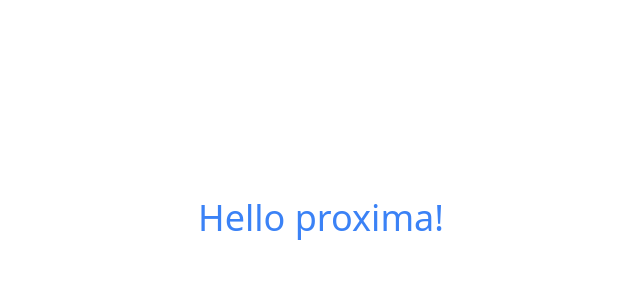
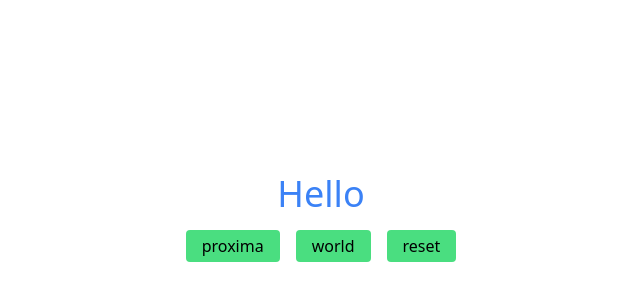
Before and after one commit to cjephuneh/proxima-app-client, a Next.js app: page / in a window 1280 px wide. Shown: the part 182-482 px from the top of the page, without its empty margins (319-959 px from the left). Built offline with nearby package versions, Linux system fonts and the light colour scheme.

Commit message:
set up RTK

```diff
--- a/package.json
+++ b/package.json
@@ -9,11 +9,13 @@
     "lint": "next lint"
   },
   "dependencies": {
+    "@reduxjs/toolkit": "^1.9.3",
     "eslint": "8.37.0",
     "eslint-config-next": "13.2.4",
     "next": "13.2.4",
     "react": "18.2.0",
-    "react-dom": "18.2.0"
+    "react-dom": "18.2.0",
+    "react-redux": "^8.0.5"
   },
   "devDependencies": {
     "autoprefixer": "^10.4.14",
--- a/pages/_app.js
+++ b/pages/_app.js
@@ -1,5 +1,9 @@
 import '@/styles/globals.css'
+import { store } from '../redux/store'
+import { Provider } from 'react-redux'
 
 export default function App({ Component, pageProps }) {
-  return <Component {...pageProps} />
+  return <Provider store={store}>
+    <Component {...pageProps} />
+  </Provider>
 }
--- a/pages/index.js
+++ b/pages/index.js
@@ -1,11 +1,11 @@
 import Head from 'next/head'
-import Image from 'next/image'
-import { Inter } from 'next/font/google'
-import styles from '@/styles/Home.module.css'
-
-const inter = Inter({ subsets: ['latin'] })
+import {  useDispatch, useSelector } from 'react-redux'
+import { sayHelloProxima, sayHelloWorld, reset } from '@/redux/slice/testSlice'
 
 export default function Home() {
+    const greet = useSelector((state) => state.test.value)
+
+    const dispatch = useDispatch()
   return (
       <>
         <Head>
@@ -14,9 +14,18 @@ export default function Home() {
           <meta name="viewport" content="width=device-width, initial-scale=1" />
           <link rel="icon" href="/favicon.ico" />
         </Head>
-      <h1 className="flex h-screen w-screen items-center justify-center overflow-hidden text-4xl text-blue-500">
-        Hello proxima!
-      </h1>
+        <div className="flex flex-col h-screen w-screen items-center justify-center overflow-hidden">
+
+          <h1 className='text-4xl text-blue-500'>{greet}</h1>
+
+          <div className='space-x-4 mt-4'>
+            <button onClick={() => dispatch(sayHelloProxima('Proxima'))} className='bg-green-400 px-4 py-1 rounded'>proxima</button>
+            <button onClick={() => dispatch(sayHelloWorld('World'))} className='bg-green-400 px-4 py-1 rounded'>world</button>
+            <button onClick={() => dispatch(reset())} className='bg-green-400 px-4 py-1 rounded'>reset</button>
+          </div>
+        </div>
+
+
       </>
   )
 }
--- /dev/null
+++ b/redux/slice/testSlice.js
@@ -0,0 +1,25 @@
+import { createSlice } from '@reduxjs/toolkit'
+
+const initialState = {
+  value: 'Hello ',
+}
+
+export const testSlice = createSlice({
+    name: 'test',
+    initialState,
+    reducers: {
+        sayHelloProxima: (state, action) => {
+            state.value = initialState.value + action.payload
+        },
+        sayHelloWorld: (state, action) => {
+            state.value = initialState.value + action.payload
+        },
+        reset: (state, action) => {
+            state.value = initialState.value
+        }
+    }
+})
+
+export const { sayHelloProxima, sayHelloWorld, reset } = testSlice.actions
+
+export default testSlice.reducer
--- /dev/null
+++ b/redux/store.js
@@ -0,0 +1,9 @@
+import { configureStore } from '@reduxjs/toolkit'
+
+import testReducer from './slice/testSlice'
+
+export const store = configureStore({
+  reducer: {
+    test: testReducer
+  },
+})
```
Also changed, not shown: 1 other file (tests, documents, lock files or other folders). Lines whose indentation alone changed are shown as unchanged.
